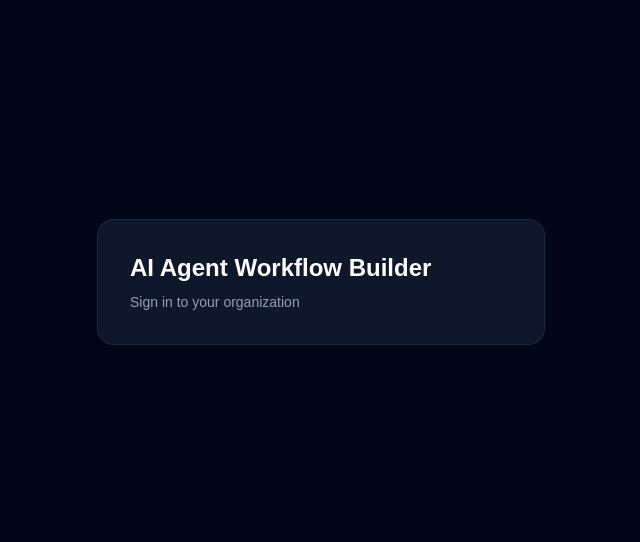
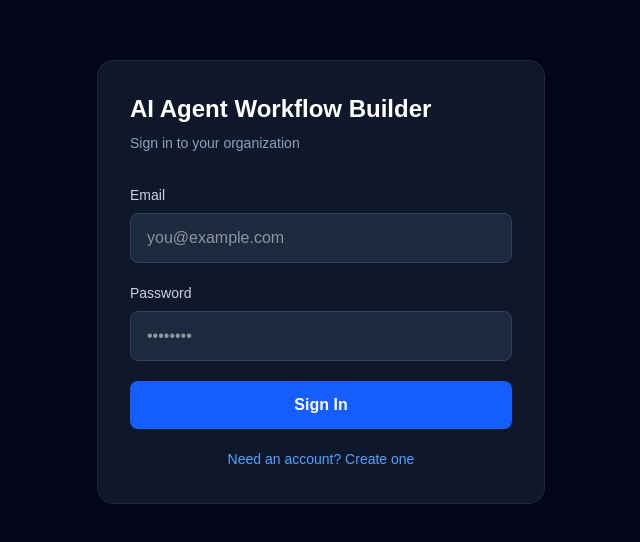
Before and after one commit to akshathanirligi/ai-agent-workflow-builder, a Next.js app in the folder frontend/: page /login in a window 1280 px wide. Shown: the part 118-660 px from the top of the page, without its empty margins (319-959 px from the left). Built offline with nearby package versions, Linux system fonts and the light colour scheme.

Commit message:
feat(frontend): add email and password form inputs with state management

```diff
--- a/frontend/src/app/login/page.tsx
+++ b/frontend/src/app/login/page.tsx
@@ -5,12 +5,58 @@ import { useState } from "react";
 export default function LoginPage() {
   const [email, setEmail] = useState("");
   const [password, setPassword] = useState("");
+  const [isSignup, setIsSignup] = useState(false);
+  const [message, setMessage] = useState("");
+  const [loading, setLoading] = useState(false);
 
   return (
     <main className="flex min-h-screen items-center justify-center bg-slate-950 px-6 text-white">
       <div className="w-full max-w-md rounded-2xl border border-slate-800 bg-slate-900 p-8">
         <h1 className="text-2xl font-bold">AI Agent Workflow Builder</h1>
-        <p className="mt-2 text-sm text-slate-400">Sign in to your organization</p>
+        <p className="mt-2 text-sm text-slate-400">
+          {isSignup ? "Create your account" : "Sign in to your organization"}
+        </p>
+
+        <form className="mt-8 space-y-5">
+          <div>
+            <label className="mb-2 block text-sm text-slate-300">Email</label>
+            <input
+              type="email"
+              required
+              value={email}
+              onChange={(e) => setEmail(e.target.value)}
+              className="w-full rounded-lg border border-slate-700 bg-slate-800 px-4 py-3 outline-none focus:border-blue-500"
+              placeholder="you@example.com"
+            />
+          </div>
+
+          <div>
+            <label className="mb-2 block text-sm text-slate-300">Password</label>
+            <input
+              type="password"
+              required
+              minLength={8}
+              value={password}
+              onChange={(e) => setPassword(e.target.value)}
+              className="w-full rounded-lg border border-slate-700 bg-slate-800 px-4 py-3 outline-none focus:border-blue-500"
+              placeholder="••••••••"
+            />
+          </div>
+
+          <button
+            type="submit"
+            className="w-full rounded-lg bg-blue-600 px-4 py-3 font-semibold hover:bg-blue-500"
+          >
+            {isSignup ? "Create Account" : "Sign In"}
+          </button>
+        </form>
+
+        <button
+          onClick={() => setIsSignup(!isSignup)}
+          className="mt-5 w-full text-sm text-blue-400 hover:text-blue-300"
+        >
+          {isSignup ? "Already have an account? Sign in" : "Need an account? Create one"}
+        </button>
       </div>
     </main>
   );
```
